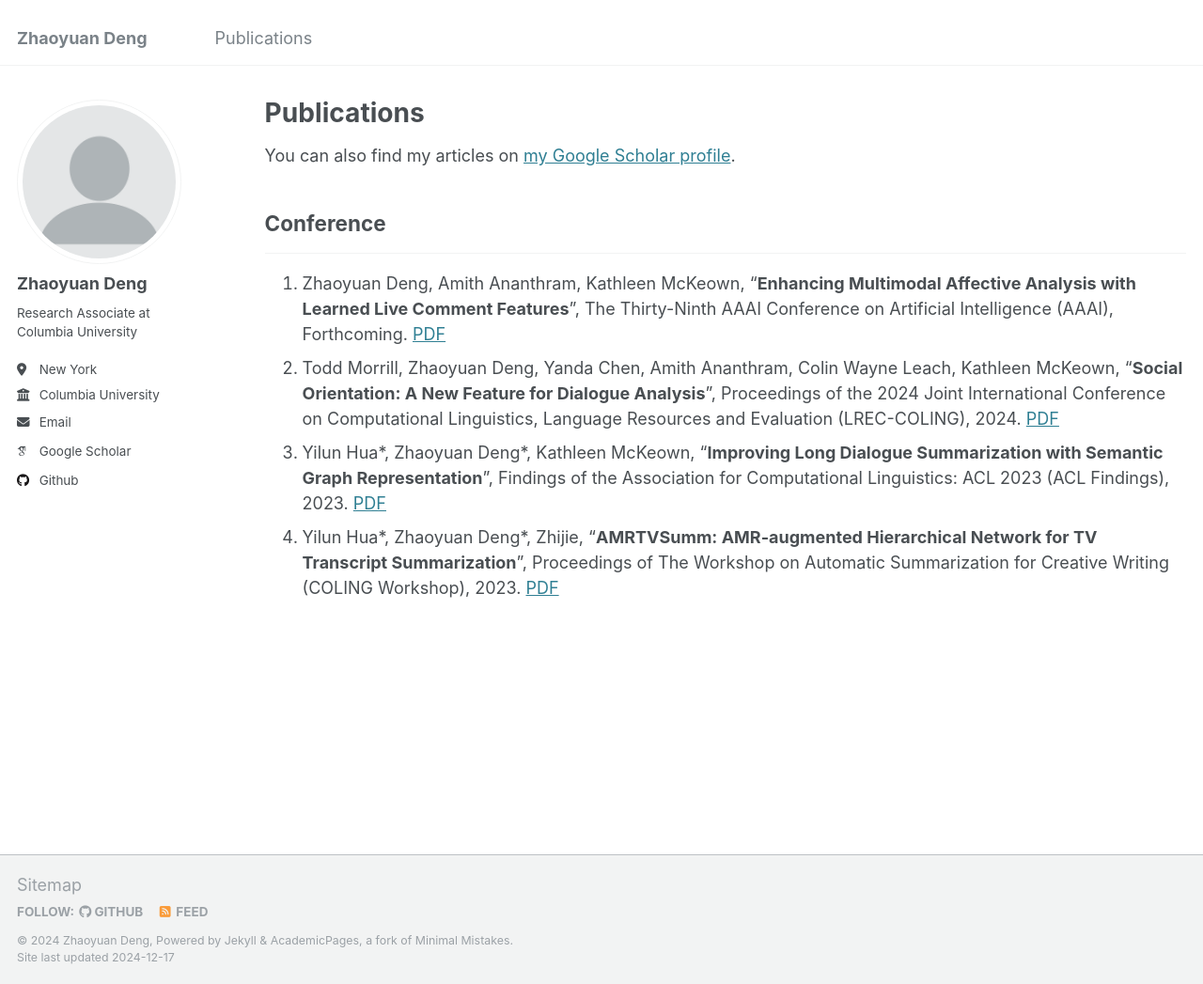
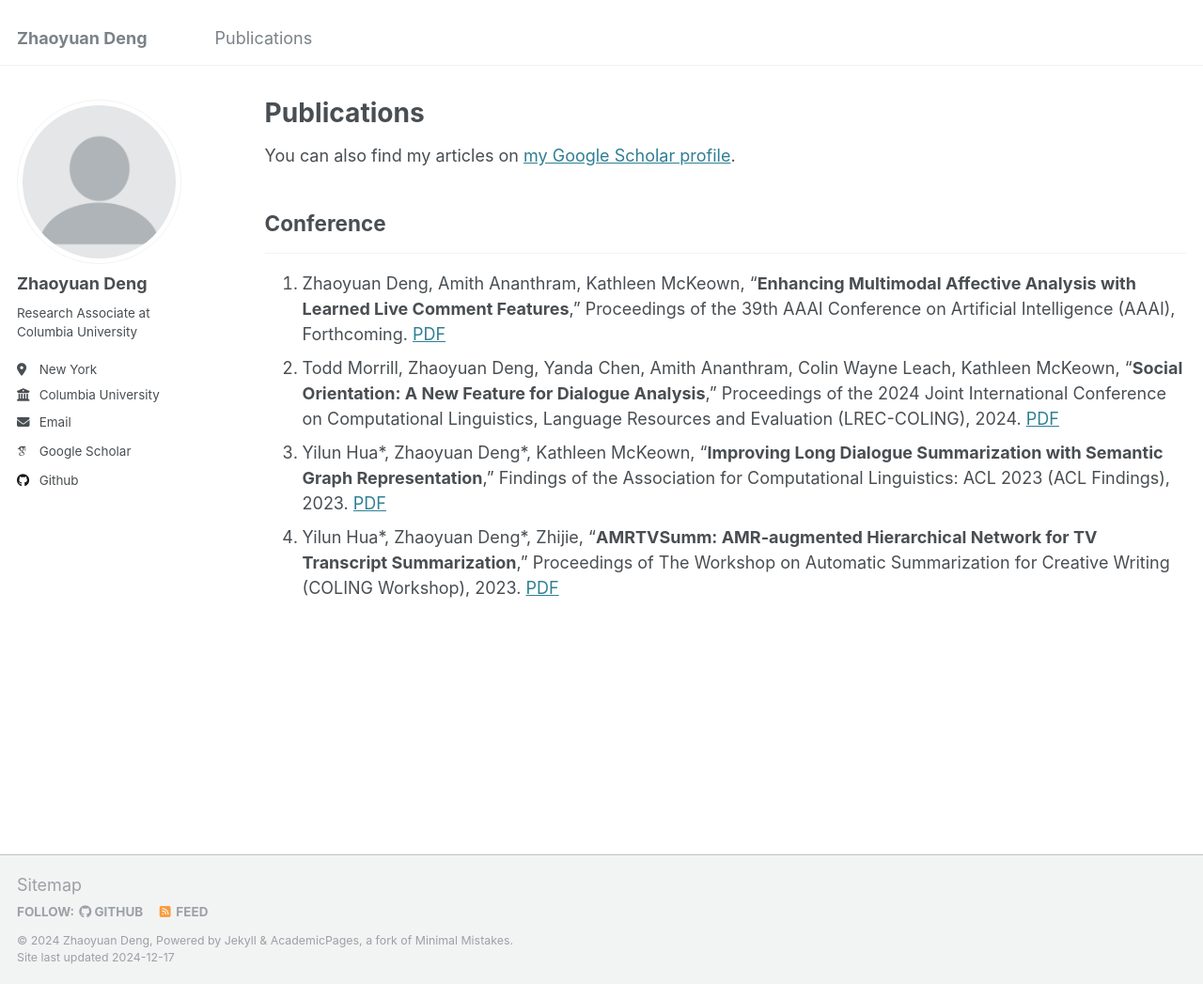
Before and after one commit to zhaoyuandeng/zhaoyuandeng.github.io, a Jekyll site: the page built from _pages/publications.md, in a window 1280 px wide and 1047 px high. Shown: the whole window at 94% size. Built offline with Jekyll 4.4.1, drawn with Linux system fonts in a browser that asks for light colours; some web fonts are replaced; comment, search, counter and statistics services are not loaded.

Commit message:
Update publications.md

```diff
--- a/_pages/publications.md
+++ b/_pages/publications.md
@@ -13,7 +13,7 @@ author_profile: true
 
 ## Conference
 -----
-1. Zhaoyuan Deng, Amith Ananthram, Kathleen McKeown, "**Enhancing Multimodal Affective Analysis with Learned Live Comment Features**", The Thirty-Ninth AAAI Conference on Artificial Intelligence (AAAI), Forthcoming. [PDF](https://arxiv.org/pdf/2410.16407)
-2. Todd Morrill, Zhaoyuan Deng, Yanda Chen, Amith Ananthram, Colin Wayne Leach, Kathleen McKeown, "**Social Orientation: A New Feature for Dialogue Analysis**", Proceedings of the 2024 Joint International Conference on Computational Linguistics, Language Resources and Evaluation (LREC-COLING), 2024. [PDF](https://arxiv.org/pdf/2403.04770)
-3. Yilun Hua*, Zhaoyuan Deng\*, Kathleen McKeown, "**Improving Long Dialogue Summarization with Semantic Graph Representation**", Findings of the Association for Computational Linguistics: ACL 2023 (ACL Findings), 2023. [PDF](https://aclanthology.org/2023.findings-acl.871.pdf)
-4. Yilun Hua*, Zhaoyuan Deng\*, Zhijie, "**AMRTVSumm: AMR-augmented Hierarchical Network for TV Transcript Summarization**", Proceedings of The Workshop on Automatic Summarization for Creative Writing (COLING Workshop), 2023. [PDF](https://aclanthology.org/2022.creativesumm-1.6.pdf)
+1. Zhaoyuan Deng, Amith Ananthram, Kathleen McKeown, "**Enhancing Multimodal Affective Analysis with Learned Live Comment Features**," Proceedings of the 39th AAAI Conference on Artificial Intelligence (AAAI), Forthcoming. [PDF](https://arxiv.org/pdf/2410.16407)
+2. Todd Morrill, Zhaoyuan Deng, Yanda Chen, Amith Ananthram, Colin Wayne Leach, Kathleen McKeown, "**Social Orientation: A New Feature for Dialogue Analysis**," Proceedings of the 2024 Joint International Conference on Computational Linguistics, Language Resources and Evaluation (LREC-COLING), 2024. [PDF](https://arxiv.org/pdf/2403.04770)
+3. Yilun Hua*, Zhaoyuan Deng\*, Kathleen McKeown, "**Improving Long Dialogue Summarization with Semantic Graph Representation**," Findings of the Association for Computational Linguistics: ACL 2023 (ACL Findings), 2023. [PDF](https://aclanthology.org/2023.findings-acl.871.pdf)
+4. Yilun Hua*, Zhaoyuan Deng\*, Zhijie, "**AMRTVSumm: AMR-augmented Hierarchical Network for TV Transcript Summarization**," Proceedings of The Workshop on Automatic Summarization for Creative Writing (COLING Workshop), 2023. [PDF](https://aclanthology.org/2022.creativesumm-1.6.pdf)
```
